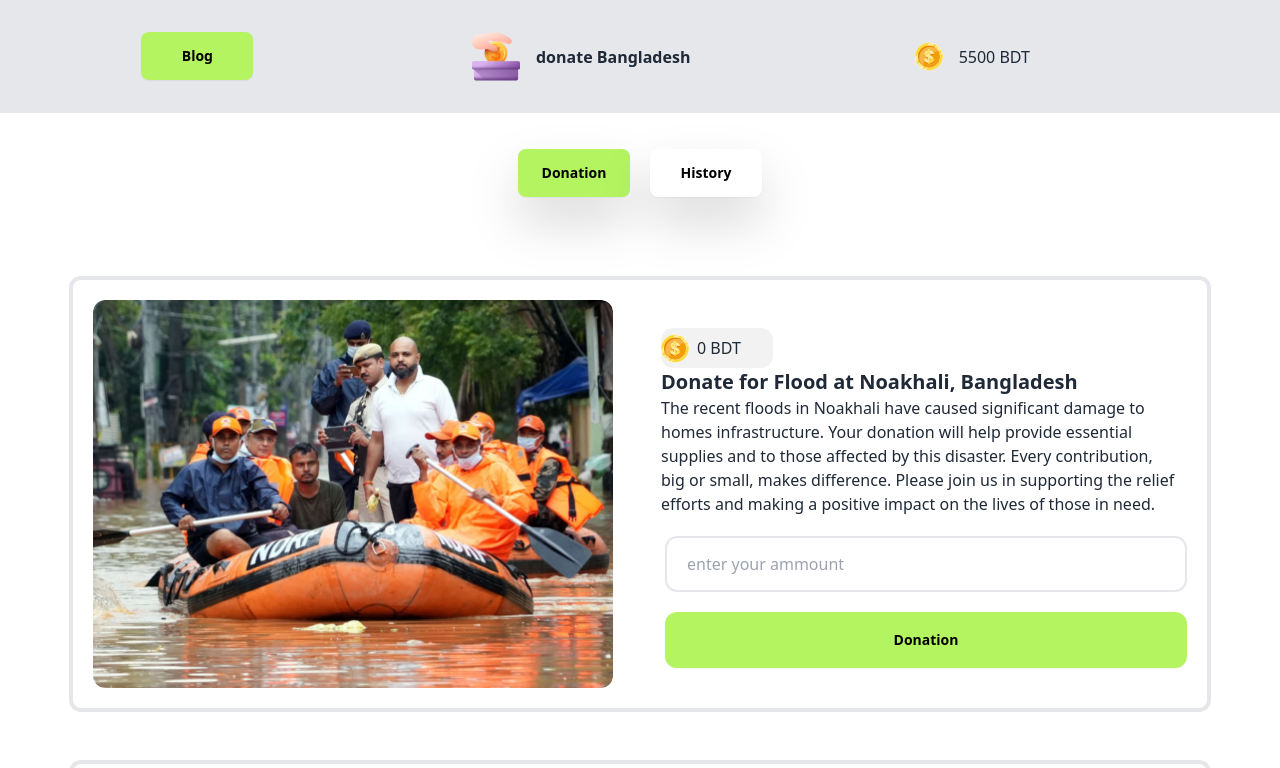
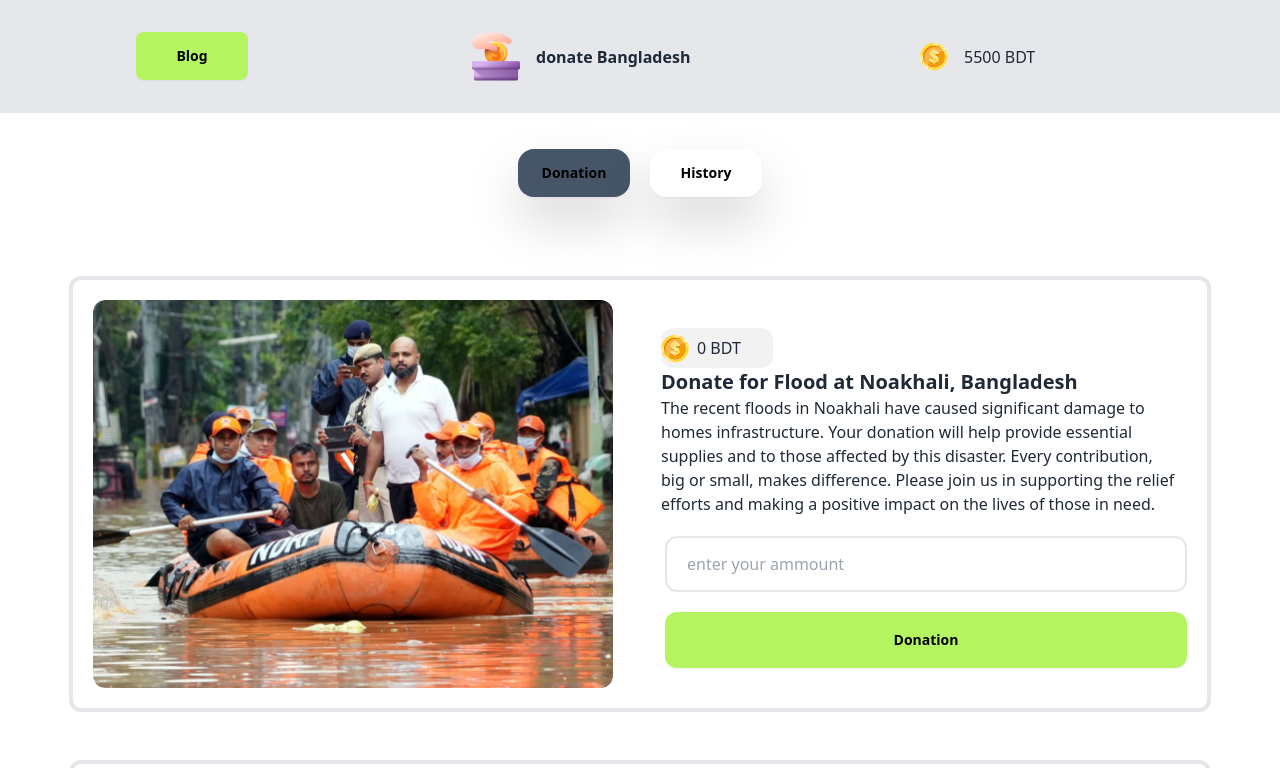
Before and after one commit to mainurrahat/donation_project, a plain HTML site: page index.html in a window 1280 px wide. Both pictures are taken after a click on the button "Donation". Shown: the top 768 px of the page. Drawn offline with nearby package versions, Linux system fonts and the light colour scheme.

Commit message:
motamuti cmplt

```diff
--- a/index.html
+++ b/index.html
@@ -21,7 +21,7 @@
 <body class="bg-gray-100 min-h-screen relative">
     <!-- navver -->
     <section class="container mx-auto backdrop-blur-2xl fixed top-0">
-        <section class="flex justify-around p-8 bg-gray-200">
+        <section class="flex justify-around p-8 bg-gray-200 gap-4">
             <button id="Blog-btn" class="btn btn-primary bg-[#B4F461] text-black border-none w-28">Blog</button>
             <div class="flex w-56  items-center gap-4">
                 <img src="B10A5-DOM-Quest-Build-and-Manipulate-main/assets/logo.png" alt="">
@@ -36,10 +36,10 @@
         <!-- donation and history btn -->
         <main class="p-9 container mx-auto">
             <div class="flex justify-center gap-5">
-                <button id="Donation_btn" onclick="playmain()"
-                    class="btn btn-primary bg-[#B4F461] border-none text-black w-28 drop-shadow-2xl">Donation</button>
-                <button id="history_btn" onclick="playhistory()"
-                    class="btn btn-primary bg-white border-none text-black w-28 drop-shadow-2xl">History</button>
+                <button id="Donation_btn" onclick="playmain();checkButton()"
+                    class="btn btn-primary bg-[#B4F461] border-none text-black w-28 drop-shadow-2xl rounded-2xl">Donation</button>
+                <button id="history_btn" onclick="playhistory(); checkButton()"
+                    class="btn btn-primary bg-white border-none text-black w-28 drop-shadow-2xl rounded-2xl">History</button>
             </div>
             </div>
         </main>
@@ -157,7 +157,7 @@
 
 
     <!-- history -->
-    <main id="histoty_id" class="py-9 bg-white container mx-auto mt-48 hidden">
+    <main id="history_id" class="py-9 container mx-auto mt-48 hidden">
         <!-- history packet  -->
 
         <ul id="history" class="mt-4 space-y-2">
--- a/script.js
+++ b/script.js
@@ -1,4 +1,5 @@
 // console.log("js conneced");
+
 document.getElementById("Blog-btn").addEventListener("click", function () {
   window.open("blog.html", "_blank");
 });
@@ -8,11 +9,11 @@ function back() {
 function playmain() {
   const main_section = document.getElementById("main_id");
   main_section.classList.remove("hidden");
-  const play_section = document.getElementById("histoty_id");
+  const play_section = document.getElementById("history_id");
   play_section.classList.add("hidden");
 }
 function playhistory() {
-  const play_section = document.getElementById("histoty_id");
+  const play_section = document.getElementById("history_id");
   const main_section = document.getElementById("main_id");
   main_section.classList.add("hidden");
   play_section.classList.remove("hidden");
@@ -37,6 +38,7 @@ function fun() {
   document.getElementById("ammount").value = ""; //clear the input
   if (
     input_int_man >= 0 &&
+    !isNaN(input_man) &&
     typeof input_int_man === "number" &&
     input_int_man < my_balance_int
   ) {
@@ -112,6 +114,7 @@ function func() {
   document.getElementById("ammountt").value = ""; //clear the input
   if (
     input_int_man >= 0 &&
+    !isNaN(input_man) &&
     typeof input_int_man === "number" &&
     input_int_man < my_balance_int
   ) {
@@ -144,6 +147,7 @@ function func() {
 function fact() {
   console.log("donate btn clicked");
   const input_man = document.getElementById("ammounttt").value; //jeita ami dichi
+  // console.log(isNaN(input_man));
   const input_int_man = parseFloat(input_man); //jeita ami dichi
   const my = document.getElementById("my_balance"); //amar je taka ache
   const my_balance_taka = my.innerText; //amar jei taka ache
@@ -153,6 +157,7 @@ function fact() {
   document.getElementById("ammounttt").value = ""; //clear the input
   if (
     input_int_man >= 0 &&
+    !isNaN(input_man) &&
     typeof input_int_man === "number" &&
     input_int_man < my_balance_int
   ) {
@@ -181,3 +186,26 @@ function fact() {
     alert("plz,currectly input data");
   }
 }
+
+function checkButton() {
+  // console.log("chk btn cnctd");
+  const btn1 = document.getElementById("main_id");
+  const btn2 = document.getElementById("Donation_btn");
+  const btn3 = document.getElementById("history_id");
+  const btn4 = document.getElementById("history_btn");
+
+  if (!btn1.classList.contains("hidden")) {
+    btn2.classList.add("bg-slate-600");
+  }
+  if (btn1.classList.contains("hidden")) {
+    btn2.classList.remove("bg-slate-600");
+  }
+  if (!btn3.classList.contains("hidden")) {
+    btn4.classList.add("bg-slate-600");
+  }
+  if (btn3.classList.contains("hidden")) {
+    btn4.classList.remove("bg-slate-600");
+  }
+}
+
+checkButton();
```
Also changed, not shown: blog.html (+0 -1 lines).
